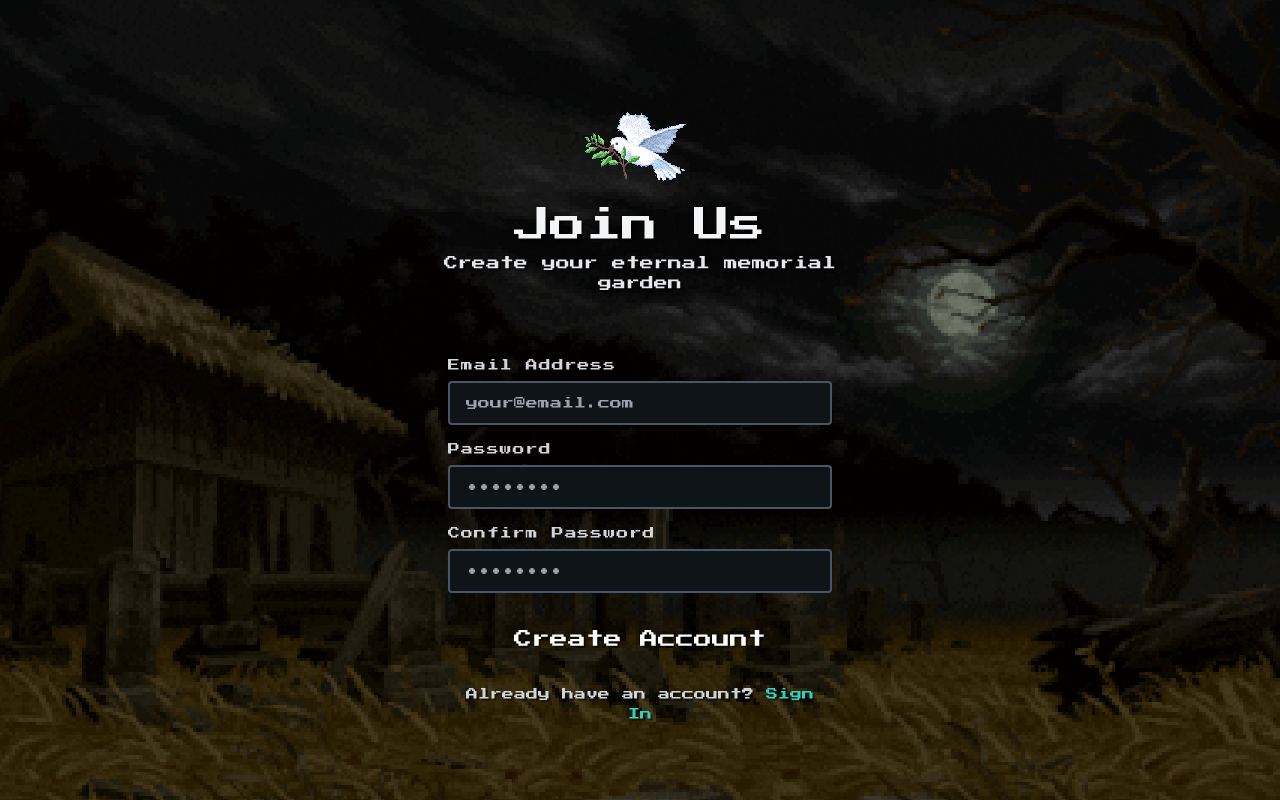
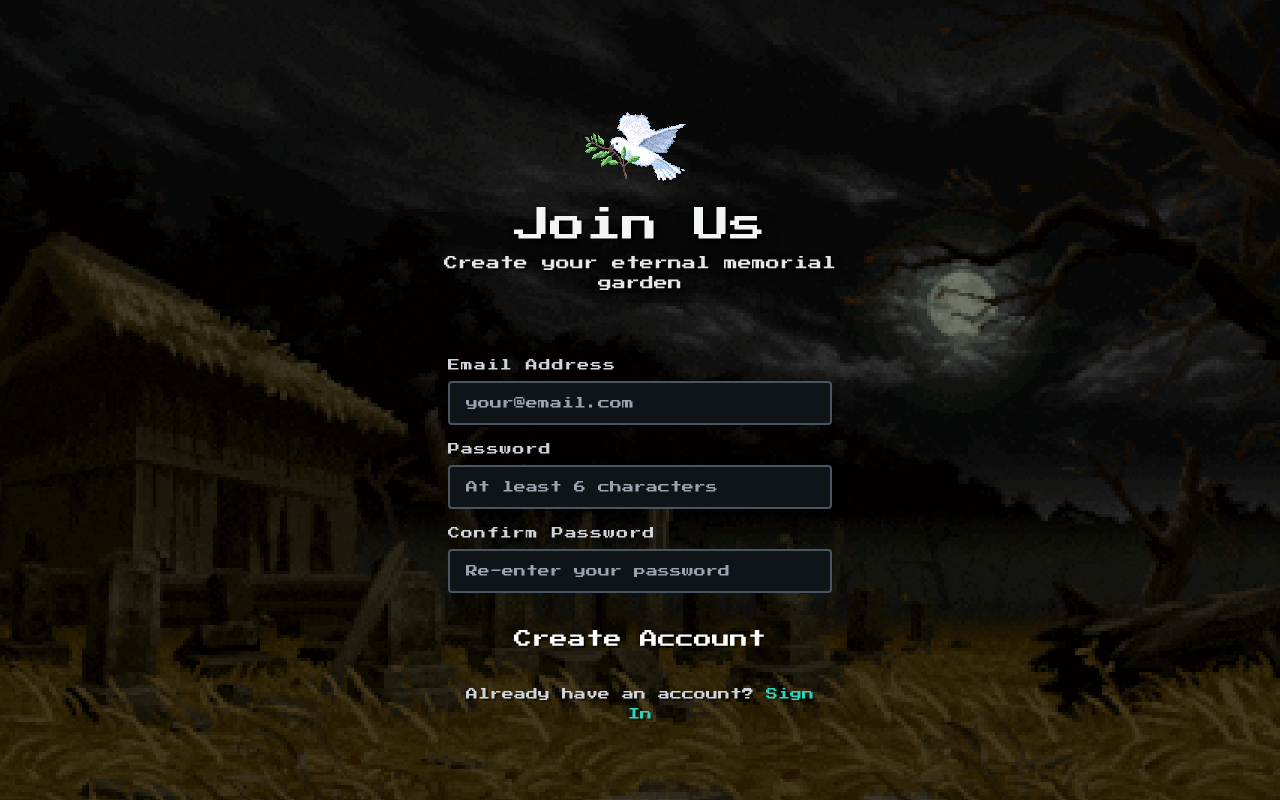
Before and after one commit to httpsdave/whispering-stones, a Next.js app: page /auth/signup in a window 1280 px wide. Built offline with nearby package versions, Linux system fonts and the light colour scheme; no server answers.

Commit message:
more intuitive UI for password fields

```diff
--- a/src/app/auth/login/page.tsx
+++ b/src/app/auth/login/page.tsx
@@ -108,7 +108,7 @@ export default function LoginPage() {
               onChange={(e) => setPassword(e.target.value)}
               required
               className="w-full px-4 py-3 bg-graveyard-dark border-2 border-gray-600 rounded pixel-input text-xs text-gray-100 focus:outline-none focus:border-teal-500"
-              placeholder="••••••••"
+              placeholder="Enter your password"
             />
           </div>
 
--- a/src/app/auth/signup/page.tsx
+++ b/src/app/auth/signup/page.tsx
@@ -190,7 +190,7 @@ export default function SignUpPage() {
               required
               minLength={6}
               className="w-full px-4 py-3 bg-graveyard-dark border-2 border-gray-600 rounded pixel-input text-xs text-gray-100 focus:outline-none focus:border-teal-500"
-              placeholder="••••••••"
+              placeholder="At least 6 characters"
             />
           </div>
 
@@ -205,7 +205,7 @@ export default function SignUpPage() {
               required
               minLength={6}
               className="w-full px-4 py-3 bg-graveyard-dark border-2 border-gray-600 rounded pixel-input text-xs text-gray-100 focus:outline-none focus:border-teal-500"
-              placeholder="••••••••"
+              placeholder="Re-enter your password"
             />
           </div>
 
```
